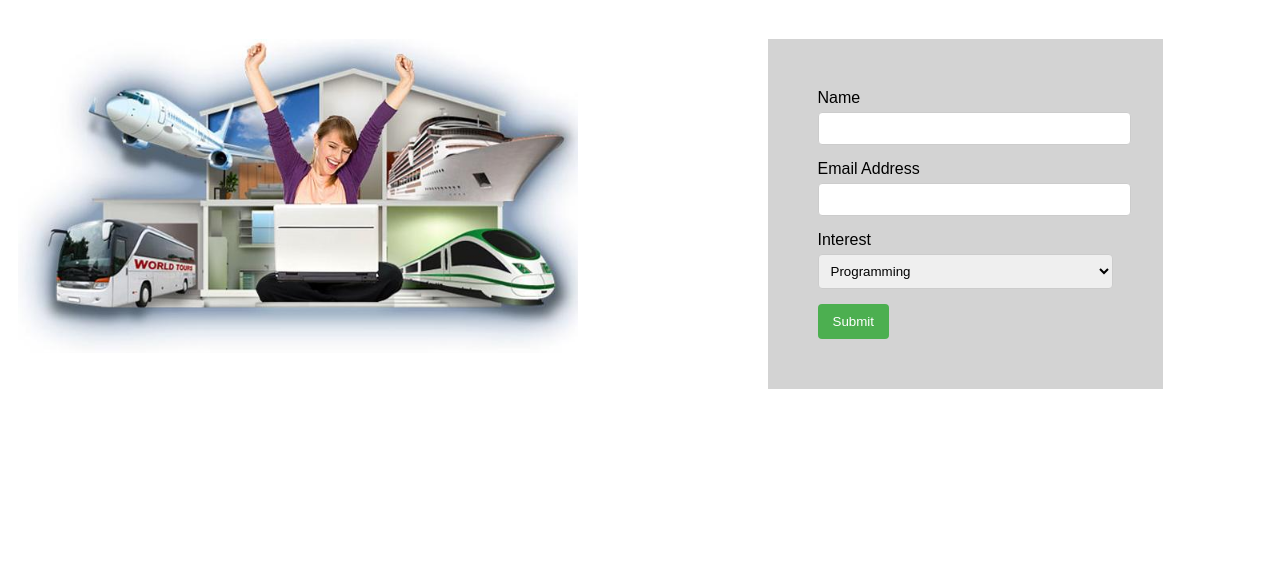
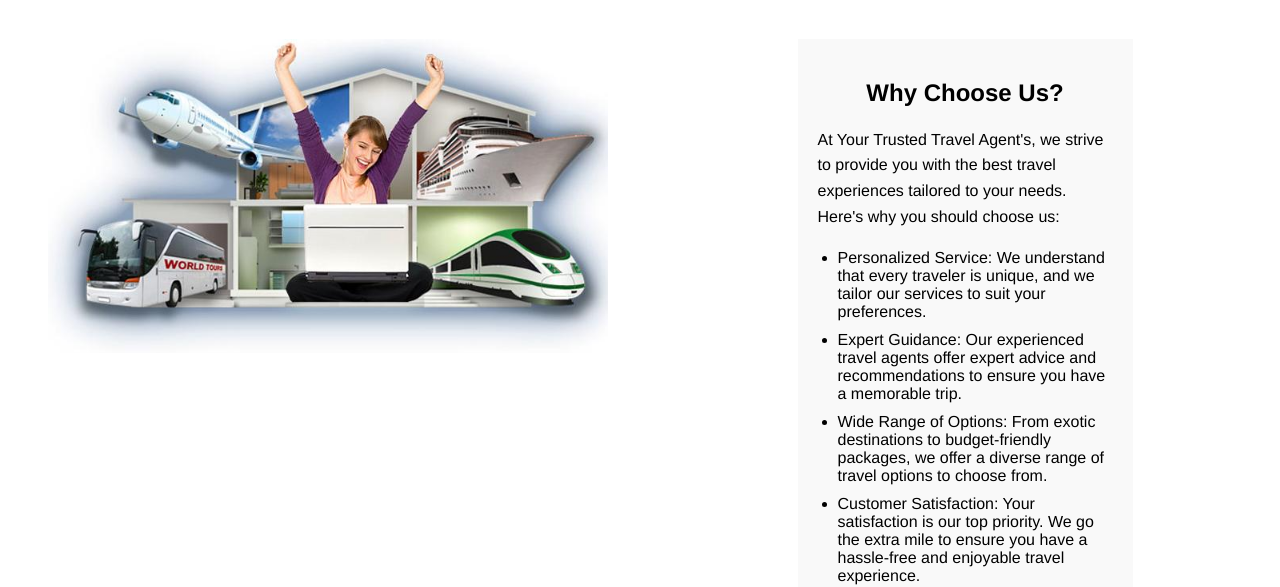
Before and after one commit to RaditiaSatriawan/backToWeb, a plain HTML site: page index.html in a window 1280 px wide. Shown: the part 242-829 px from the top of the page. Before the commit the page ends 800 px from the top, so only its background shows below. Drawn offline with Linux system fonts and the light colour scheme.

Commit message:
finalization

```diff
--- a/css/style.css
+++ b/css/style.css
@@ -1,3 +1,26 @@
+/* Additional Styles */
+body {
+    font-family: 'Helvetica Neue', sans-serif;
+    /* Use Helvetica Neue as the primary font */
+}
+
+.contact-form-container h2,
+.contact-form-container p,
+.contact-form-container li {
+    font-family: 'Helvetica Neue', sans-serif;
+    /* Use Helvetica Neue for headings, paragraphs, and list items */
+}
+
+/* Responsive Adjustments */
+@media (max-width: 768px) {
+    .contact-form-container {
+        width: 90%;
+        margin-right: 0;
+        margin-left: 0;
+    }
+}
+
+
 /* Reset and General Styles */
 body {
     margin: 0;
@@ -120,6 +143,46 @@ button:hover {
     background-color: #45a049;
 }
 
+/* Additional Styles */
+.contact-form-container {
+    background-color: #f9f9f9;
+    /* Background color for the form container */
+    padding: 20px;
+    /* Add padding for spacing */
+}
+
+.contact-form-container h2 {
+    font-size: 24px;
+    text-align: center;
+    margin-bottom: 20px;
+}
+
+.contact-form-container p {
+    font-size: 16px;
+    line-height: 1.6;
+    margin-bottom: 20px;
+}
+
+.contact-form-container ul {
+    padding-left: 20px;
+    margin-bottom: 20px;
+}
+
+.contact-form-container li {
+    font-size: 16px;
+    margin-bottom: 10px;
+}
+
+/* Responsive Adjustments */
+@media (max-width: 768px) {
+    .contact-form-container {
+        width: 90%;
+        margin-right: 0;
+        margin-left: 0;
+    }
+}
+
+
 /* Responsive Adjustments */
 @media (max-width: 768px) {
     .main-container {
--- a/index.html
+++ b/index.html
@@ -26,6 +26,19 @@
             </div>
         </div>
         <div class="contact-form-container">
+            <h2>Why Choose Us?</h2>
+            <p>At Your Trusted Travel Agent's, we strive to provide you with the best travel experiences tailored to
+                your needs. Here's why you should choose us:</p>
+            <ul>
+                <li>Personalized Service: We understand that every traveler is unique, and we tailor our services to
+                    suit your preferences.</li>
+                <li>Expert Guidance: Our experienced travel agents offer expert advice and recommendations to ensure you
+                    have a memorable trip.</li>
+                <li>Wide Range of Options: From exotic destinations to budget-friendly packages, we offer a diverse
+                    range of travel options to choose from.</li>
+                <li>Customer Satisfaction: Your satisfaction is our top priority. We go the extra mile to ensure you
+                    have a hassle-free and enjoyable travel experience.</li>
+            </ul>
             <form class="contact-form">
                 <div class="form-group">
                     <label for="name">Name</label>
@@ -48,6 +61,7 @@
         </div>
     </div>
 </body>
+
 <script src="js/script.js"></script>
 
 </html>
```
